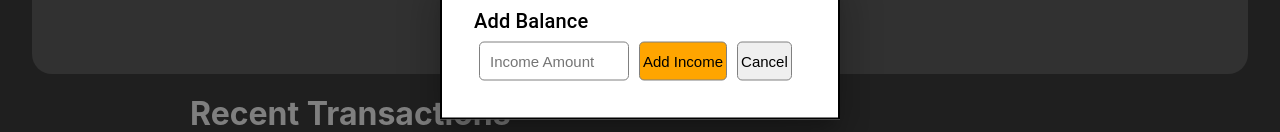
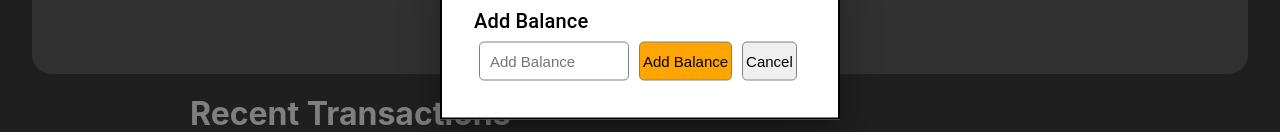
Before and after one commit to tandelkirtan/xexpensetracker, a React (Create React App) app: page / in a window 1280 px wide. Both pictures are taken after a click on the button "+ ADD INCOME". Shown: the part 355-487 px from the top of the page. Built offline with nearby package versions, Linux system fonts and the light colour scheme.

Commit message:
resolved faild cases 2

```diff
--- a/src/components/Balance.js
+++ b/src/components/Balance.js
@@ -72,8 +72,8 @@ export const Balance = () => {
               Add Balance
             </Typography>
             <form onSubmit={handleSublit}>
-              <input placeholder="Income Amount" required type = "number" onChange={(e) => setAddedAmount(e.target.value)}></input>
-              <button type="submit" className={styles.addbalance}>Add Income</button>
+              <input placeholder="Add Balance" required type = "number" onChange={(e) => setAddedAmount(e.target.value)}></input>
+              <button type="submit" className={styles.addbalance}>Add Balance</button>
               <button type="button" className={styles.cancel} onClick={handleClose}>Cancel</button>
             </form>
           </Box>
--- a/src/components/Dashboard.js
+++ b/src/components/Dashboard.js
@@ -8,7 +8,9 @@ import PieChartWithCustomizedLabel from "./PieChart"
 export const Dashboard = () => {
   return (
     <div className={styles.dash_div}>
-        <h1>Expense Tracker</h1>
+        <header>
+          <h1>Expense Tracker</h1>
+        </header>
         <div className={styles.wal_exp_chart_div}>
               <Balance/>
               <Expense/>
--- a/src/components/Transaction.module.css
+++ b/src/components/Transaction.module.css
@@ -19,7 +19,7 @@
 
     /* ------------Dashboard Styling Starts here------------------- */
 
-      .dash_div > h1
+      .dash_div > header
   {
     color: white;
     margin: 20px 0px;
```
